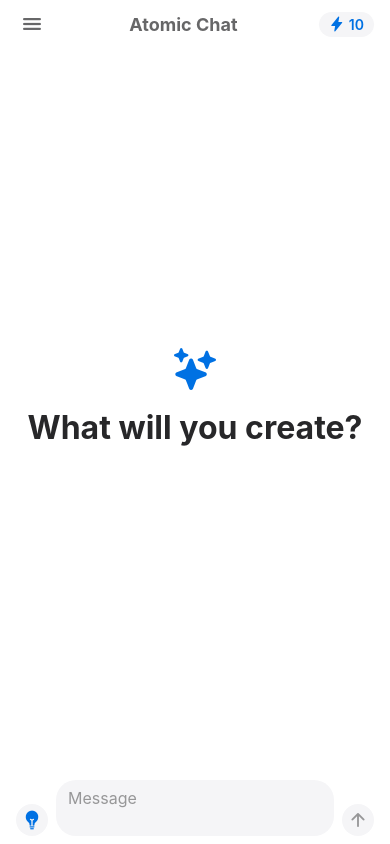
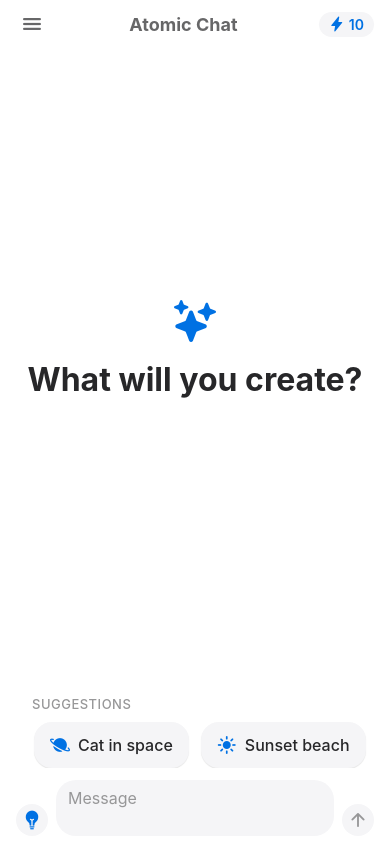
Before and after one commit to gui-zaf/atomic-ai, a React Native app: screen / in a window 390 px wide. Built offline with nearby package versions, Linux system fonts and the light colour scheme.

Commit message:
Add suggestions carousel

```diff
--- a/App.tsx
+++ b/App.tsx
@@ -26,6 +26,11 @@
   isUser: boolean;
   image?: string;
 }
+
+// Sample images for demo purposes
+const sampleImages = [
+  'sample01', 'sample02', 'sample03', 'sample04'
+];
 
 const AppContent = () => {
   const { isDarkMode, toggleTheme, colors } = useTheme();
@@ -80,14 +85,25 @@
 
     let aiMessage: Message;
 
-    if (message.toLowerCase() === "/image") {
+    // Check if this is an image generation command
+    if (message.toLowerCase().startsWith("/image")) {
+      // Get the prompt from the message
+      const prompt = message.substring(6).trim();
+
+      // Random sample image for demo purposes
+      const randomImage = sampleImages[Math.floor(Math.random() * sampleImages.length)];
+
       aiMessage = {
         id: (Date.now() + 1).toString(),
-        text: "Here's a black cat wearing a neon collar at a unicorn-themed party with rainbows! 🐱🌈✨",
+        text: prompt ?
+          `Here's your "${prompt}" image! ✨` :
+          "Here's your generated image! ✨",
         isUser: false,
-        image: "sample01",
+        image: randomImage,
       };
-    } else {
+    }
+    else {
+      // For all other messages, including suggestion messages, just send a regular text response
       aiMessage = {
         id: (Date.now() + 1).toString(),
         text: "This is a simulated AI response. You can replace this with actual AI responses.",
--- a/components/ChatInput.tsx
+++ b/components/ChatInput.tsx
@@ -16,6 +16,7 @@
 import { useTokens } from "../context/TokenContext";
 import { useTheme } from "../context/ThemeContext";
 import RechargeTimer from "./RechargeTimer";
+import SuggestionCarousel from "./SuggestionCarousel";
 
 interface ChatInputProps {
   onSend: (message: string) => void;
@@ -25,7 +26,34 @@
   const { colors } = useTheme();
   const [message, setMessage] = useState("");
   const [isLoading, setIsLoading] = useState(false);
+  const [isKeyboardVisible, setKeyboardVisible] = useState(false);
+  const [showSuggestions, setShowSuggestions] = useState(true);
   const { decrementToken, tokens, resetTokens } = useTokens();
+
+  // Track keyboard visibility
+  useEffect(() => {
+    const keyboardWillShowListener = Keyboard.addListener(
+      Platform.OS === "ios" ? "keyboardWillShow" : "keyboardDidShow",
+      () => {
+        setKeyboardVisible(true);
+        // Hide suggestions when keyboard opens
+        setShowSuggestions(false);
+      }
+    );
+    const keyboardWillHideListener = Keyboard.addListener(
+      Platform.OS === "ios" ? "keyboardWillHide" : "keyboardDidHide",
+      () => {
+        setKeyboardVisible(false);
+        // Show suggestions when keyboard closes
+        setShowSuggestions(true);
+      }
+    );
+
+    return () => {
+      keyboardWillShowListener.remove();
+      keyboardWillHideListener.remove();
+    };
+  }, []);
 
   const handleSend = () => {
     if (message.trim()) {
@@ -74,6 +102,15 @@
     }
   };
 
+  const handleSelectSuggestion = (suggestion: string) => {
+    // Use the full description as a regular message
+    setMessage(suggestion);
+    // Focus the input to allow user to edit if needed
+    setTimeout(() => {
+      Keyboard.dismiss();
+    }, 100);
+  };
+
   // Handle submit event to send message
   const handleSubmitEditing = (e: NativeSyntheticEvent<TextInputSubmitEditingEventData>) => {
     // Prevent default behavior and send message
@@ -90,9 +127,13 @@
       <View
         style={[
           styles.container,
-          { backgroundColor: colors.background }
+          { backgroundColor: colors.background },
+          isKeyboardVisible && styles.containerKeyboardOpen
         ]}
       >
+        {showSuggestions && (
+          <SuggestionCarousel onSelectSuggestion={handleSelectSuggestion} />
+        )}
         <View style={styles.inputContainer}>
           <TouchableOpacity
             style={[styles.bulbButton, { backgroundColor: colors.surface }]}
@@ -149,6 +190,9 @@
     paddingHorizontal: 16,
     paddingVertical: 8,
   },
+  containerKeyboardOpen: {
+    marginBottom: -20,
+  },
   inputContainer: {
     flexDirection: "row",
     alignItems: "flex-end",
@@ -163,11 +207,6 @@
     borderRadius: 20,
     maxHeight: 100,
     minHeight: 36,
-    ...Platform.select({
-      ios: {
-        paddingTop: 8,
-      },
-    }),
   },
   sendButton: {
     width: 32,
--- /dev/null
+++ b/components/SuggestionCarousel.tsx
@@ -0,0 +1,145 @@
+import React, { useRef } from 'react';
+import {
+  View,
+  Text,
+  StyleSheet,
+  ScrollView,
+  TouchableOpacity,
+  Dimensions,
+  GestureResponderEvent,
+  PanResponderGestureState,
+  PanResponder
+} from 'react-native';
+import { Ionicons } from '@expo/vector-icons';
+import { useTheme } from '../context/ThemeContext';
+
+interface SuggestionCarouselProps {
+  onSelectSuggestion: (suggestion: string) => void;
+}
+
+const suggestions = [
+  { id: '1', text: 'Cat in space', icon: 'planet', description: 'A cosmic feline floating among stars and galaxies, with a playful expression.' },
+  { id: '2', text: 'Sunset beach', icon: 'sunny', description: 'A serene beach at sunset with golden sands and colorful sky reflecting on gentle waves.' },
+  { id: '3', text: 'Fantasy castle', icon: 'home', description: 'A magnificent castle with tall towers and magical elements, surrounded by a mystical landscape.' },
+  { id: '4', text: 'Cyberpunk city', icon: 'flash', description: 'A futuristic neon-lit cityscape with towering skyscrapers and flying vehicles in a rainy night.' },
+  { id: '5', text: 'Cute animals', icon: 'paw', description: 'Adorable animals in a cheerful meadow, playing together under a bright sunny sky.' },
+  { id: '6', text: 'Colorful landscape', icon: 'color-palette', description: 'A vibrant landscape with rolling hills, flowing rivers, and a rainbow in the clear blue sky.' },
+  { id: '7', text: 'Sci-fi portrait', icon: 'person', description: 'A detailed portrait with futuristic elements, cybernetic enhancements, and glowing details.' },
+  { id: '8', text: 'Abstract art', icon: 'color-wand', description: 'A mesmerizing abstract composition with swirling shapes, bold colors, and dynamic patterns.' }
+];
+
+const { width } = Dimensions.get('window');
+
+const SuggestionCarousel = ({ onSelectSuggestion }: SuggestionCarouselProps) => {
+  const { colors } = useTheme();
+  const isScrolling = useRef(false);
+
+  // Create a pan responder to handle all touch interactions in the carousel
+  const panResponder = useRef(
+    PanResponder.create({
+      // Claim responder when touch starts
+      onStartShouldSetPanResponder: () => true,
+
+      // Claim responder during movement
+      onMoveShouldSetPanResponder: (_, gestureState) => {
+        // If horizontal movement is detected, claim the responder
+        if (Math.abs(gestureState.dx) > 5) {
+          isScrolling.current = true;
+          return true;
+        }
+        return false;
+      },
+
+      // Track when scrolling ends
+      onPanResponderRelease: () => {
+        // Add small delay before resetting scroll state
+        setTimeout(() => {
+          isScrolling.current = false;
+        }, 50);
+      },
+
+      // Handle termination (in case of interruption)
+      onPanResponderTerminate: () => {
+        isScrolling.current = false;
+      },
+
+      // Don't block native components like ScrollView
+      onShouldBlockNativeResponder: () => false,
+    })
+  ).current;
+
+  return (
+    <View style={styles.container} {...panResponder.panHandlers}>
+      <Text style={[styles.sectionHeader, { color: colors.subtext }]}>
+        Suggestions
+      </Text>
+
+      <ScrollView
+        horizontal
+        showsHorizontalScrollIndicator={false}
+        contentContainerStyle={styles.scrollContent}
+        // These props help prevent conflicts with side menu gestures
+        directionalLockEnabled={true}
+        alwaysBounceHorizontal={false}
+      >
+        {suggestions.map((suggestion) => (
+          <TouchableOpacity
+            key={suggestion.id}
+            style={[
+              styles.suggestionBox,
+              { backgroundColor: colors.surface }
+            ]}
+            onPress={() => onSelectSuggestion(suggestion.description)}
+          >
+            <Ionicons name={suggestion.icon as any} size={20} color={colors.primary} />
+            <Text
+              style={[styles.suggestionText, { color: colors.text }]}
+              numberOfLines={1}
+            >
+              {suggestion.text}
+            </Text>
+          </TouchableOpacity>
+        ))}
+      </ScrollView>
+    </View>
+  );
+};
+
+const styles = StyleSheet.create({
+  container: {
+    paddingVertical: 12,
+  },
+  sectionHeader: {
+    fontSize: 13,
+    fontWeight: '500',
+    textTransform: 'uppercase',
+    letterSpacing: 0.5,
+    marginBottom: 10,
+    paddingHorizontal: 16,
+  },
+  scrollContent: {
+    paddingHorizontal: 12,
+  },
+  suggestionBox: {
+    flexDirection: 'row',
+    alignItems: 'center',
+    paddingHorizontal: 16,
+    paddingVertical: 12,
+    marginHorizontal: 6,
+    borderRadius: 18,
+    maxWidth: width * 0.5,
+    minWidth: width * 0.3,
+    shadowColor: '#000',
+    shadowOffset: { width: 0, height: 1 },
+    shadowOpacity: 0.1,
+    shadowRadius: 1,
+    elevation: 1,
+  },
+  suggestionText: {
+    fontSize: 16,
+    fontWeight: '500',
+    marginLeft: 8,
+  },
+});
+
+export default SuggestionCarousel;
```
